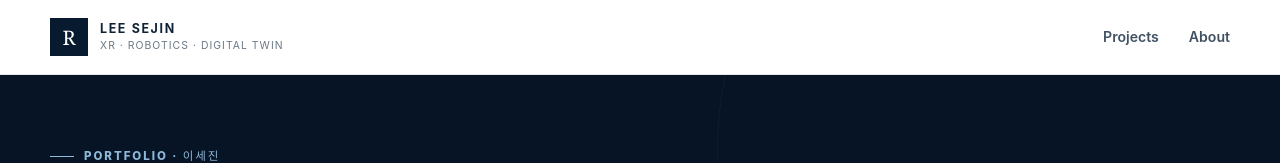
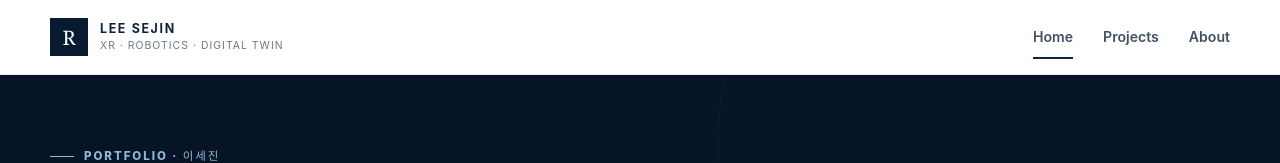
Before and after one commit to LEELEE412/LEELEE412.github.io, a Vue app: page / in a window 1280 px wide. Shown: the top 163 px of the page. Built offline with nearby package versions, Linux system fonts and the light colour scheme.

Commit message:
Add Home to primary navigation

```diff
--- a/src/App.vue
+++ b/src/App.vue
@@ -8,6 +8,7 @@ const route = useRoute()
 const menuOpen = ref(false)
 
 const navigation = [
+  { label: 'Home', to: '/' },
   { label: 'Projects', to: '/projects' },
   { label: 'About', to: '/about' },
 ]
```
